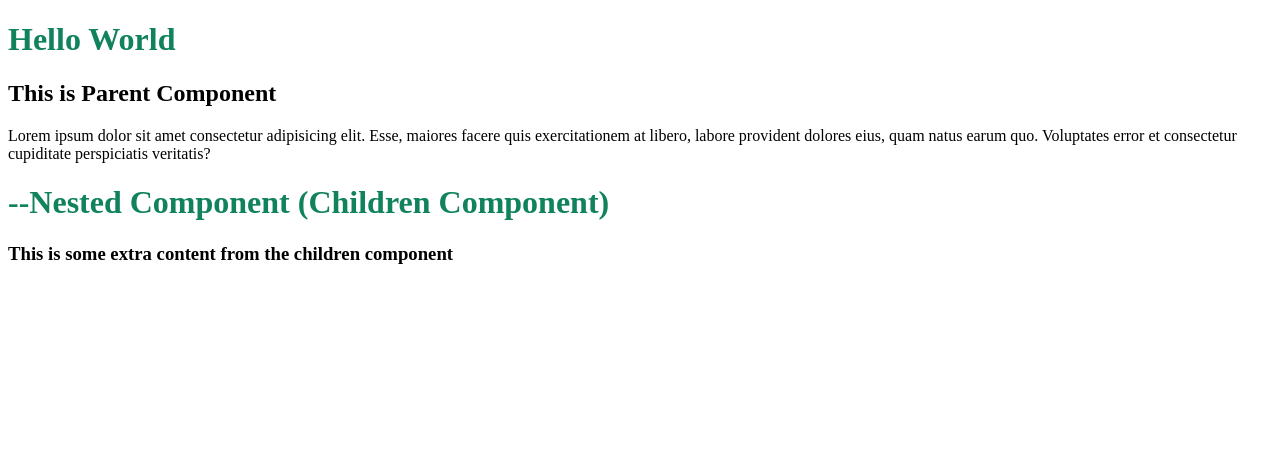
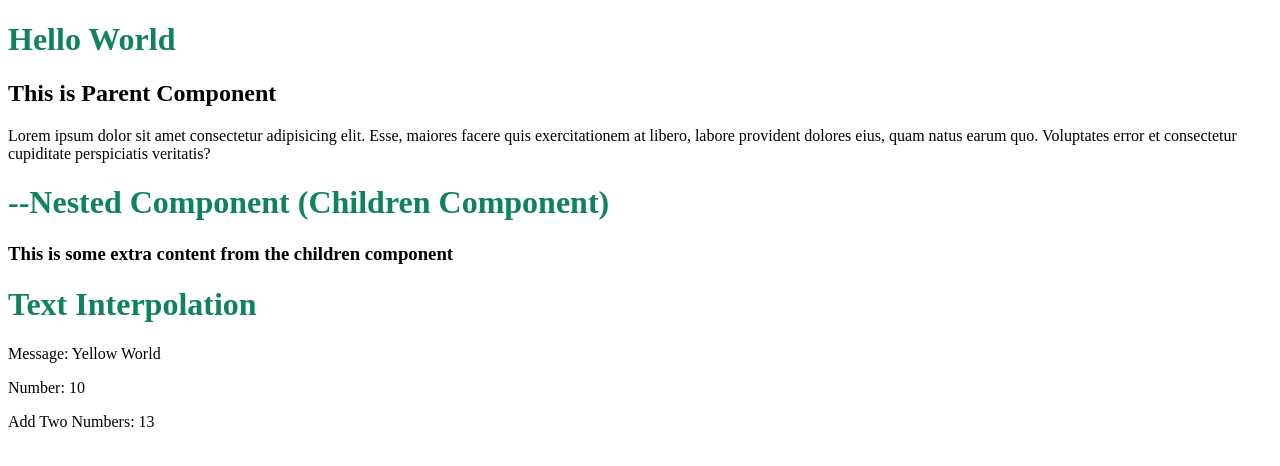
Before and after one commit to shayanahmad1999/vue-course, a Vue app: page / in a window 1280 px wide. Shown: the top 466 px of the page. Built offline with nearby package versions, Linux system fonts and the light colour scheme.

Commit message:
working on text interpolation

```diff
--- a/src/App.vue
+++ b/src/App.vue
@@ -1,7 +1,10 @@
 <script setup>
 import HelloWorld from './components/HelloWorld.vue';
+import TextInterpolation from './components/TextInterpolation.vue';
 </script>
 <template>
   <HelloWorld />
+
+  <TextInterpolation />
 </template>
 <style scoped></style>
--- /dev/null
+++ b/src/components/TextInterpolation.vue
@@ -0,0 +1,14 @@
+<script setup>
+const myMessage = 'Yellow World';
+const myNumber = 10;
+function add(x, y) {
+    return x + y;
+}
+</script>
+
+<template>
+    <h1>Text Interpolation</h1>
+    <p>Message: {{ myMessage }}</p>
+    <p>Number: {{ myNumber }}</p>
+    <p>Add Two Numbers: {{ add(2, 11) }}</p>
+</template>
```
